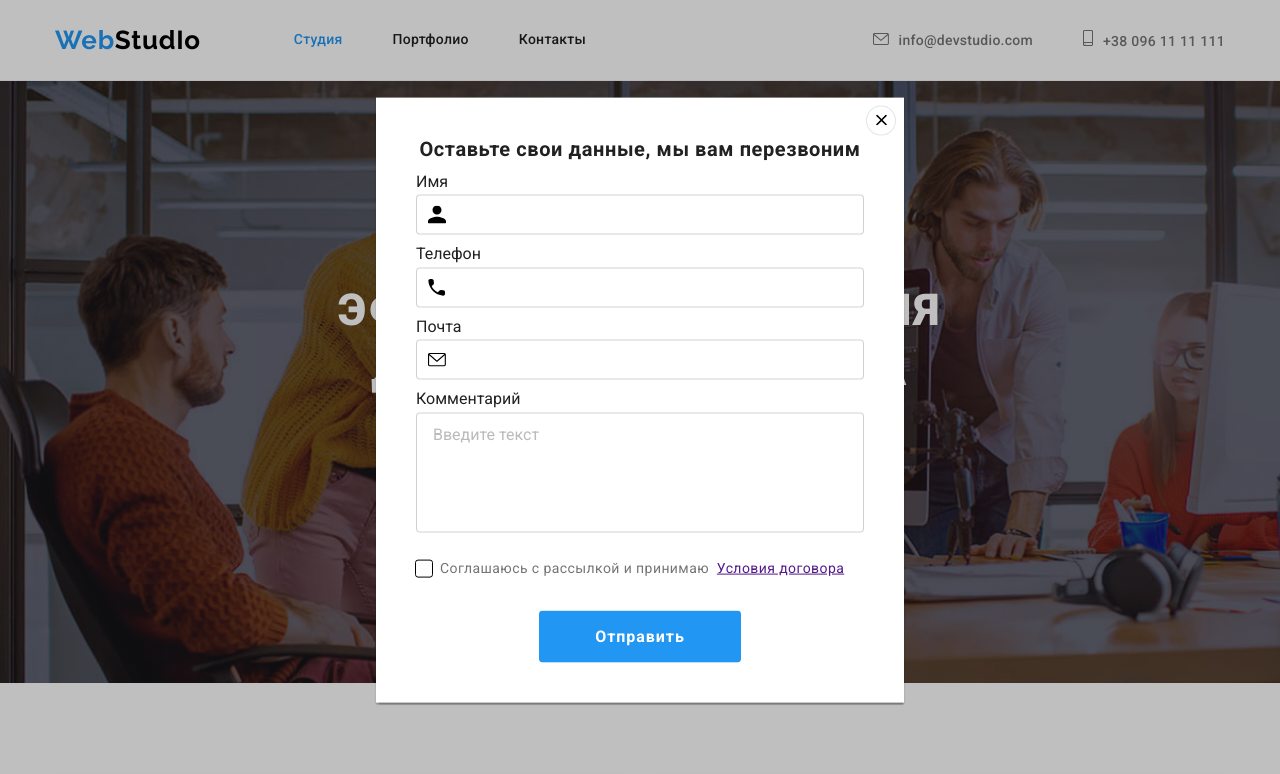
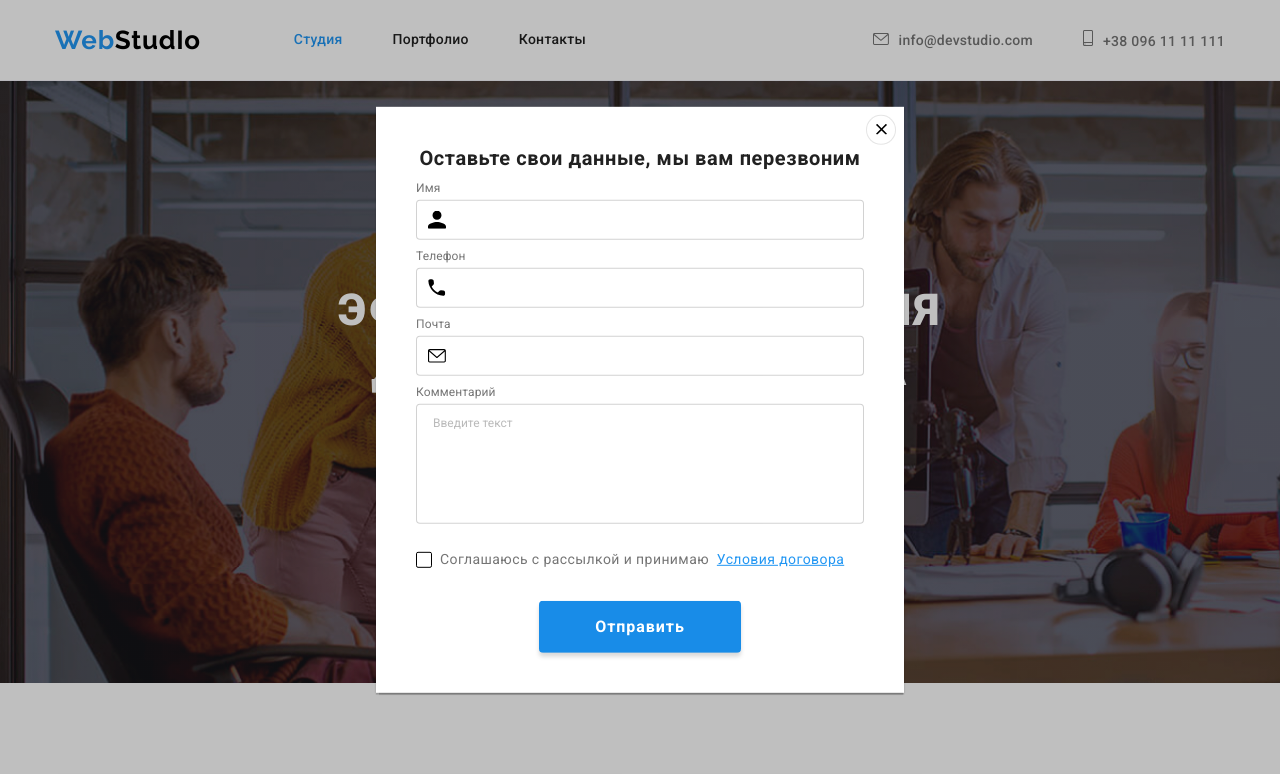
Before and after one commit to IrinaUlianova/goit-markup-hw-06, a plain HTML site: page index.html in a window 1280 px wide. Both pictures are taken after a click on the button "Заказать услугу". Shown: the top 774 px of the page. Drawn offline with nearby package versions, Linux system fonts and the light colour scheme.

Commit message:
Удаляет лишний код

```diff
--- a/css/styles.css
+++ b/css/styles.css
@@ -533,10 +533,10 @@ img {
 }
 .footer-form-group input::placeholder {
   color: rgba(255, 255, 255, 0.6);
+  padding-left: 16px;
 }
 .footer-modal-btn {
   display: inline-flex;
-
   border-radius: 4px;
   border: 1px solid transparent;
   padding: 10px 25px;
@@ -544,7 +544,6 @@ img {
   font-weight: 700;
   font-size: 16px;
   line-height: 1.87;
-
   letter-spacing: 0.06em;
   background: var(--accent-color);
   color: var(--primary-white-color);
@@ -694,15 +693,14 @@ img {
   top: 50%;
   left: 50%;
   transform: translate(-50%, -50%);
-  transition: opasity 500ms linear, background-color 500ms linear;
+  transition: background-color 500ms linear;
   box-shadow: 0px 1px 3px rgba(0, 0, 0, 0.12), 0px 1px 1px rgba(0, 0, 0, 0.14),
     0px 2px 1px rgba(0, 0, 0, 0.2);
 }
 
-/* .modal:hover {
-  background-color: var(--accent-color);
-  opacity: 0.5;
-} */
+.modal:hover {
+  background-color: #aaa7a7;
+}
 
 .modal-close-btn {
   position: absolute;
@@ -729,6 +727,14 @@ img {
   letter-spacing: 0.03em;
   color: #212121;
 }
+.modal-form-field {
+  font-style: normal;
+  font-weight: normal;
+  font-size: 12px;
+  line-height: 1.16;
+  letter-spacing: 0.01em;
+  color: #757575;
+}
 
 .modal-form-input {
   width: 100%;
@@ -750,8 +756,8 @@ img {
   margin-bottom: 10px;
 }
 .form-field {
-  padding-top: 10px;
-  padding-bottom: 30px;
+  margin-top: 10px;
+  margin-bottom: 30px;
 }
 
 .form-field-icon {
@@ -800,7 +806,7 @@ img {
   width: 16px;
   height: 16px;
   border-radius: 2px;
-  outline: 1px solid #000000;
+  border: 1px solid #000000;
   cursor: pointer;
 }
 .modal-form-term:checked + .modal-form-check-desk::before {
@@ -809,13 +815,18 @@ img {
   background-size: contain;
   background-repeat: no-repeat;
   background-position: center;
+  border-color: transparent;
 }
 .modal-form-term:focus + .modal-form-check-desk::before {
   box-shadow: 0 0 0 2px #2196f3;
 }
+.modal-form-term-link {
+  color: var(--accent-color);
+}
 .modal-form-button {
   border-radius: 4px;
   border: 1px solid transparent;
+  box-shadow: 0px 4px 4px rgba(0, 0, 0, 0.15);
   align-self: center;
 
   padding: 10px 55px;
@@ -825,7 +836,7 @@ img {
   line-height: 1.87;
   text-align: center;
   letter-spacing: 0.06em;
-  background: var(--accent-color);
+  background: #188ce8;
   color: var(--primary-white-color);
   cursor: pointer;
   transition: color 250ms cubic-bezier(0.4, 0, 0.2, 1);
--- a/index.html
+++ b/index.html
@@ -385,13 +385,10 @@
       <div class="footer-form-group">
         <b class="invite-card">Подпишитесь на рассылку</b>
         <form>
-
           <input type="email" name="user-mail" class="footer-form-input" placeholder="E-mail" />
-
           <button type="submit" class="footer-modal-btn">Подписаться
             <svg class="footer-modal-btn-icon" width="24" height="24"><use href="./images/icons.svg/sprite.svg#icon-plane"> </use></svg></button>
         </form>
-
       </div>
        </div>
     </footer>
@@ -400,8 +397,6 @@
         <button type="button" class="modal-close-btn" data-modal-close >
           <svg class="modal-button-icon" width="11" height="11"> <use href="./images/icons.svg/sprite.svg#icon-close-btn"></use></svg>
         </button>
-
-
           <form class="modal-contact-form">
             <b class="modal-form-heading">Оставьте свои данные, мы вам перезвоним</b>
         <label class="modal-form-field">Имя
@@ -413,35 +408,38 @@
           required minlength="3"/>
            <svg class="form-field-icon"><use href="./images/icons.svg/sprite.svg#icon-person " width="18" height="18"></use></svg>
         </span>
-</label>
+  </label>
         <label class="modal-form-field">Телефон
             <span class="modal-form-input-wrapper">
         <input type="tel" name="user-phone" class="modal-form-input " required pattern="[0-9]{3}-[0-9]{3}-[0-9]{2}-[0-9]{2}"/>
      <svg class="form-field-icon"><use href="./images/icons.svg/sprite.svg#icon-phone-img" width="18" height="18"></use></svg>
-</span></label>
+        </span>
+  </label>
 
-        <label class="modal-form-field">Почта <span class="modal-form-input-wrapper">
-        <input type="email" name="user-mail" class="modal-form-input" required/> <svg class="form-field-icon"><use href="./images/icons.svg/sprite.svg#icon-envelope" width="18" height="18"></use></svg>
-      </span></label>
+        <label class="modal-form-field">Почта
+           <span class="modal-form-input-wrapper">
+        <input type="email" name="user-mail" class="modal-form-input" required/>
+        <svg class="form-field-icon"><use href="./images/icons.svg/sprite.svg#icon-envelope" width="18" height="18"></use></svg>
+      </span>
+  </label>
 
-        <label class="modal-form-field">Комментарий <span class="modal-form-input-wrapper">
+        <label class="modal-form-field ">Комментарий
+           <span class="modal-form-input-wrapper">
         <textarea
-          class="modal-form-message"
+          class="modal-form-message "
           name="comment"
           placeholder="Введите текст"
-        ></textarea></span></label>
-
-
+        ></textarea></span>
+  </label>
       <div class="form-field">
         <input type="checkbox" name="user-term" id="user-term" class="modal-form-term visually-hidden"  />
-        <label for="user-term" class="modal-form-check-desk">Соглашаюсь с рассылкой и принимаю &nbsp; <a href="">Условия договора</a></label>
+        <label for="user-term" class="modal-form-check-desk">Соглашаюсь с рассылкой и принимаю &nbsp;
+           <a href="" class="modal-form-term-link">Условия договора</a>
+  </label>
       </div>
-
       <button type="submit" class="modal-form-button">Отправить</button>
     </form>
       </div>
-
-
     </div>
     <script src="./js/modal.js"></script>
   </body>
```
Also changed, not shown: portfolio.html (+18 -1 lines).
